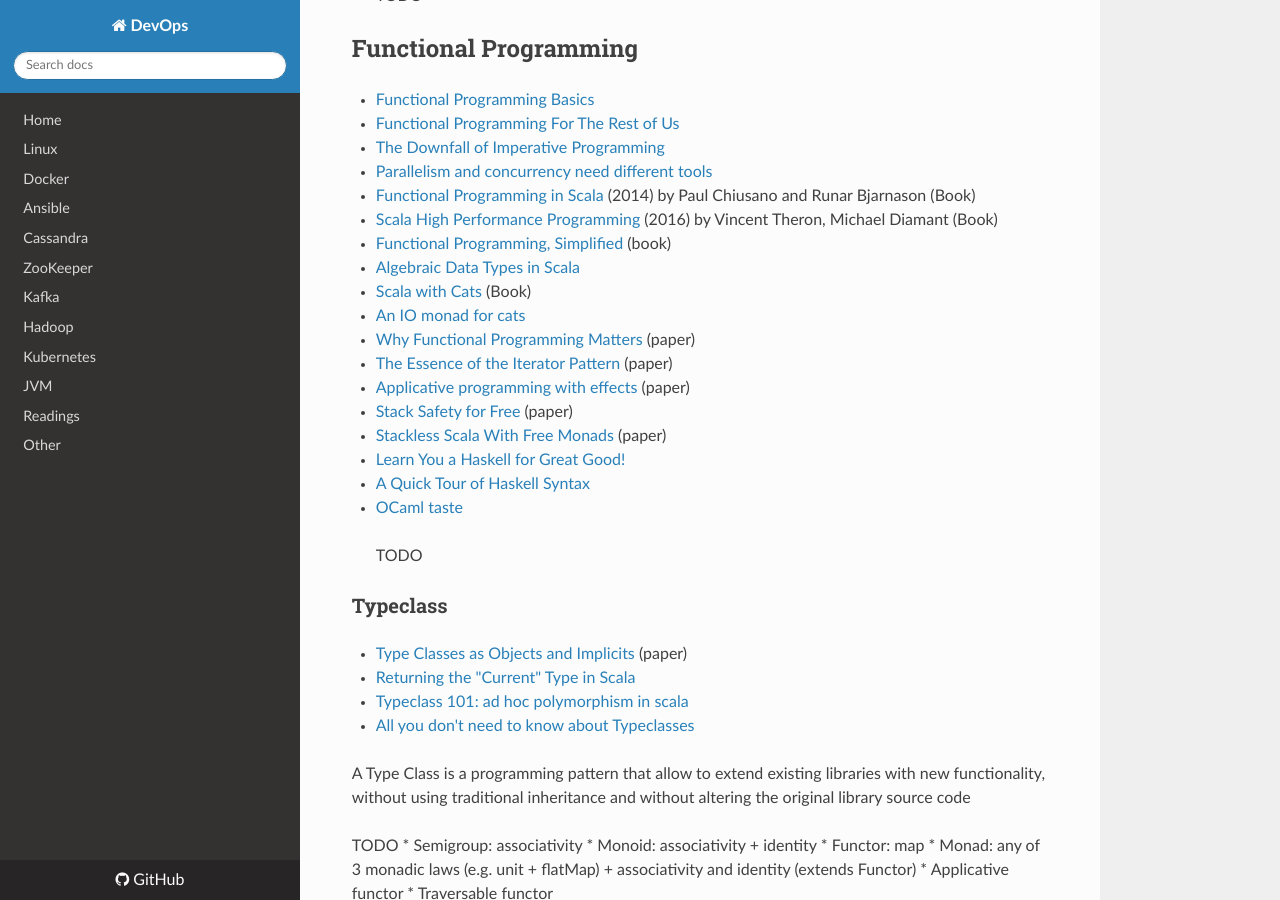
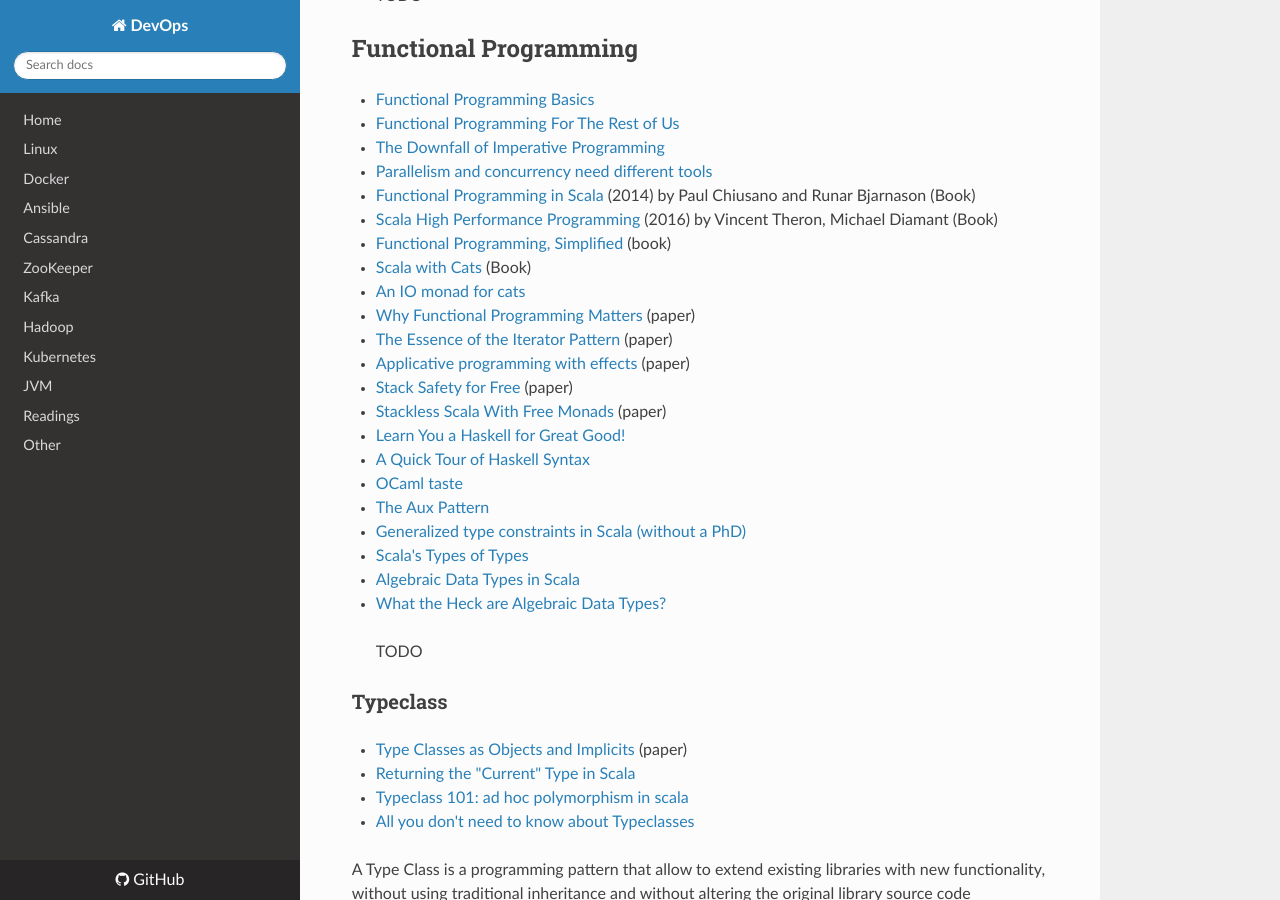
Before and after one commit to niqdev/devops, an MkDocs documentation site: the page built from docs/_scala.md, in a window 1280 px wide and 900 px high, scrolled down 672 px. Built offline with MkDocs 1.6.1, drawn with Linux system fonts in a browser that asks for light colours; nearby versions of some CDN libraries; old or Windows-style settings are respelled for this version of MkDocs.

Commit message:
doc: update scala

```diff
--- a/docs/_scala.md
+++ b/docs/_scala.md
@@ -42,6 +41,12 @@
 * [Learn You a Haskell for Great Good!](http://learnyouahaskell.com/chapters)
 * [A Quick Tour of Haskell Syntax](http://prajitr.github.io/quick-haskell-syntax)
 * [OCaml taste](https://ocaml.org/learn/taste.html)
+
+* [The Aux Pattern](https://gigiigig.github.io/posts/2015/09/13/aux-pattern.html)
+* [Generalized type constraints in Scala (without a PhD)](http://blog.bruchez.name/2015/11/generalized-type-constraints-in-scala.html)
+* [Scala's Types of Types](https://ktoso.github.io/scala-types-of-types)
+* [Algebraic Data Types in Scala](https://alvinalexander.com/scala/fp-book/algebraic-data-types-adts-in-scala)
+* [What the Heck are Algebraic Data Types?](https://merrigrove.blogspot.com/2011/12/another-introduction-to-algebraic-data.html)
 
 > TODO
 
```
Also changed, not shown: other parts of docs/_scala.md (+0 -1 lines).
